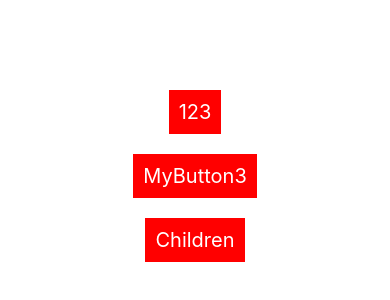
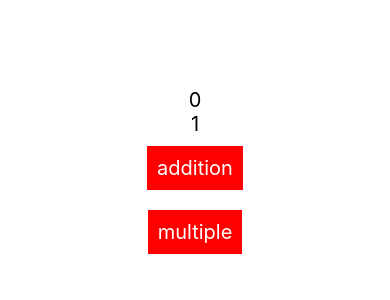
Before and after one commit to ppErika/ReactNative-practice1, a React Native app: screen / in a window 390 px wide. Shown: the part 246-546 px from the top of the page. Built offline with nearby package versions, Linux system fonts and the light colour scheme.

Commit message:
state 이용하기

```diff
--- a/src/App.js
+++ b/src/App.js
@@ -1,22 +1,17 @@
-/**
- * Sample React Native App
- * https://github.com/facebook/react-native
- *
- * @format
- * @flow strict-local
- */
-
-import React from 'react';
-import {StyleSheet, View} from 'react-native';
-
+import React, {useState} from 'react';
+import {StyleSheet, View, Text} from 'react-native';
 import MyButton from './MyButton';
 
 export default function App() {
+  const [addition, setAddition] = useState(0);
+  const [multiple, setmultiple] = useState(1);
+
   return (
     <View style={styles.container}>
-      <MyButton title={123} onPress={ ()=>alert('1') }/>
-      <MyButton title="MyButton title2" onPress={ ()=>alert('2') }>MyButton3</MyButton>
-      <MyButton>Children</MyButton>
+      <Text style={{fontSize: 20}}>{addition}</Text>
+      <Text style={{fontSize: 20}}>{multiple}</Text>
+      <MyButton title="addition" onPress={()=>setAddition(addition+2)}/>
+      <MyButton title="multiple" onPress={()=>setmultiple(multiple*2)}/>
     </View>
   );
 }
```
